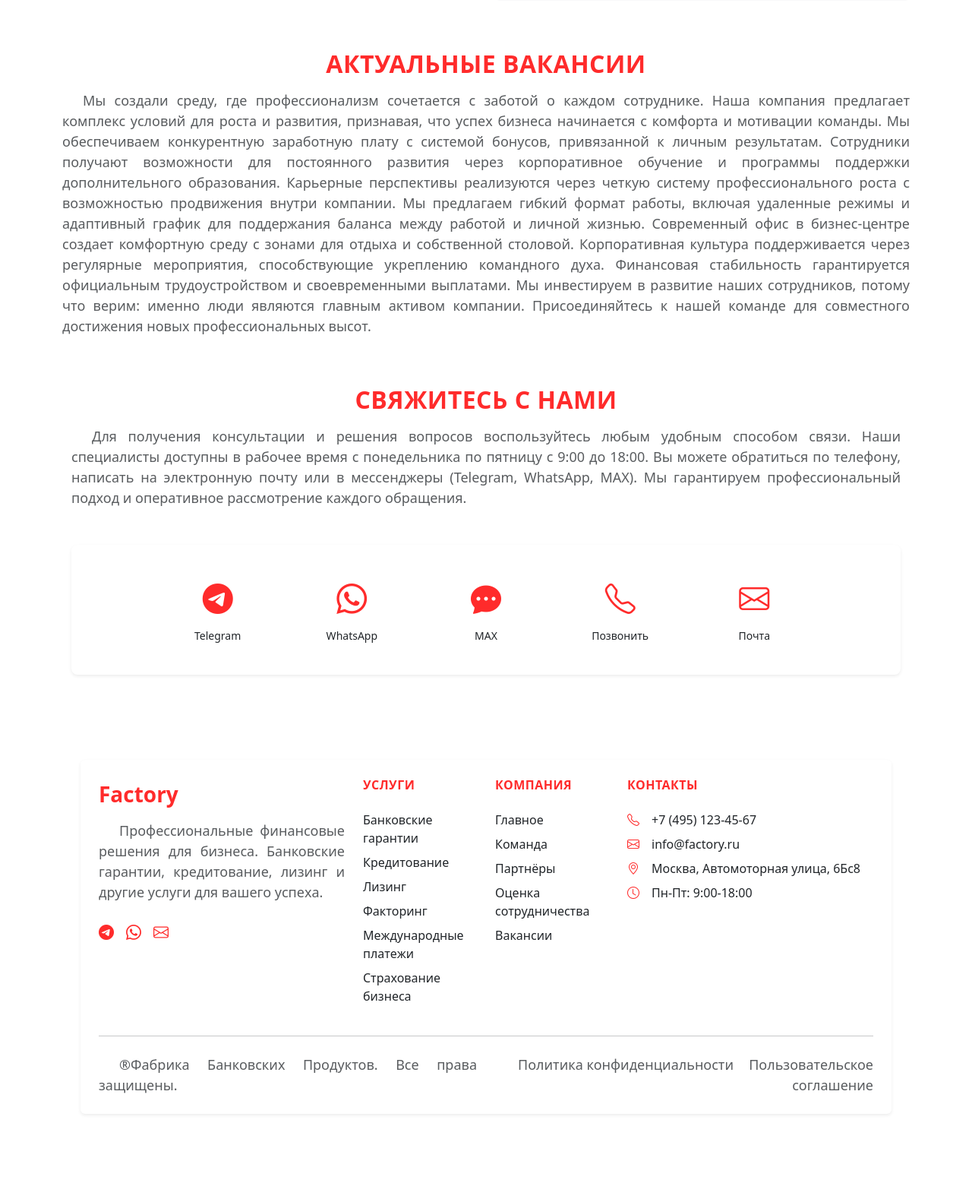
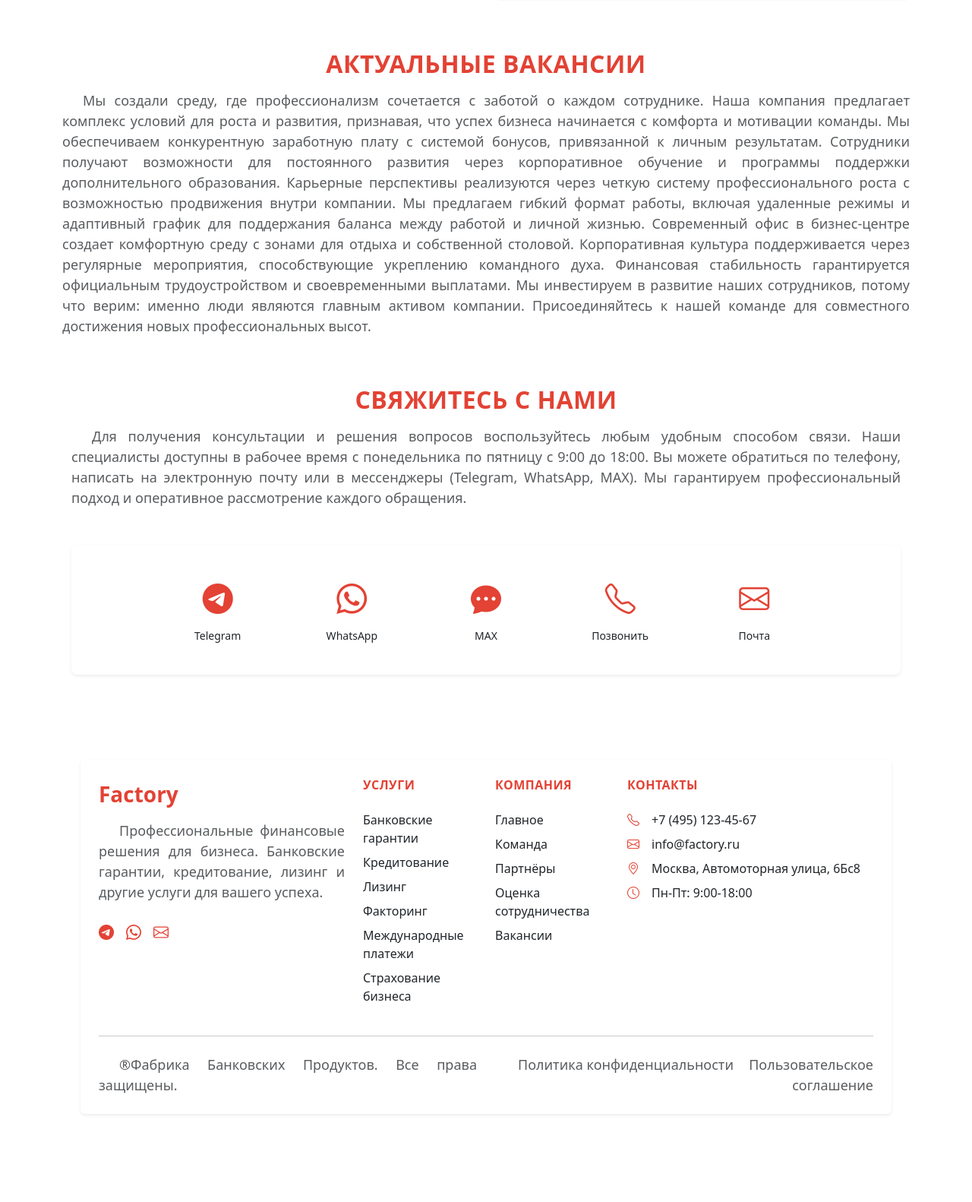
Before and after one commit to ant4p/factory, a Django app: page /about/job/ in a window 1280 px wide. Shown: the part 569-2151 px from the top of the page at 76% size. Run offline with Django 5.2, Linux system fonts and the light colour scheme; data that the repository does not hold is empty.

Commit message:
china red

```diff
--- a/src/static/src/css/styles.css
+++ b/src/static/src/css/styles.css
@@ -1,5 +1,5 @@
 :root {
-    --main-accent: #FF2B2B;
+    --main-accent: #E34234;
 }
 
 body {
```
